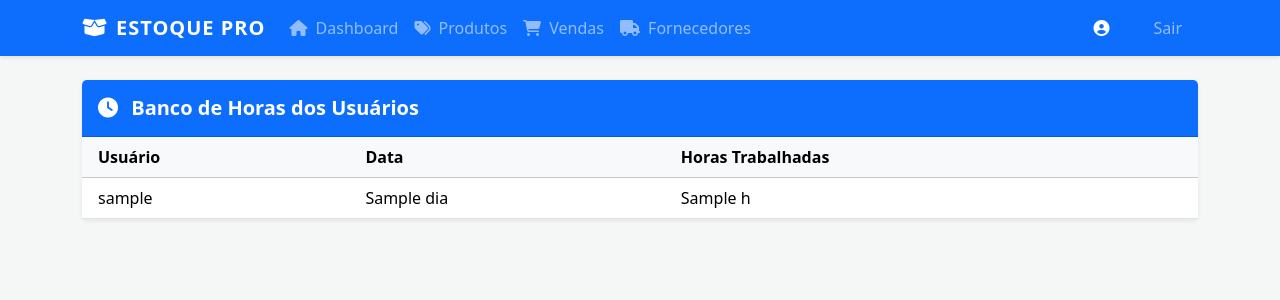
After one commit to gustavosdefreitas/Plataforma-de-Gestao-Estrategica-Textil, a FastAPI app: template templates/banco_horas.html in a window 1280 px wide. The commit adds this page. Shown: the top 300 px of the page. Run offline with FastAPI, Linux system fonts and the light colour scheme; the template is opened without the code that fills it: most values are stand-ins (such as "Sample title", 1, 10 or a date in 2020).

Commit message:
v2.2_inclusao menu banco de horas

```diff
--- a/main.py
+++ b/main.py
@@ -821,6 +821,54 @@ async def listar_logs(
         "total_paginas": total_paginas
     })
 
+
+# --- BANCO DE HORAS ---
+@app.get("/banco-horas", response_class=HTMLResponse)
+async def banco_horas(request: Request):
+    user = get_current_user(request)
+    if not user or user.perfil != "admin":
+        return RedirectResponse(url="/", status_code=303)
+
+    with engine.connect() as conn:
+        resultados = conn.execute(text("""
+            WITH eventos AS (
+                SELECT
+                    username,
+                    acao,
+                    data_evento,
+                    LEAD(data_evento) OVER (
+                        PARTITION BY username, DATE(data_evento)
+                        ORDER BY data_evento
+                    ) AS proximo_evento,
+                    LEAD(acao) OVER (
+                        PARTITION BY username, DATE(data_evento)
+                        ORDER BY data_evento
+                    ) AS proxima_acao
+                FROM logs_sistema
+                WHERE acao IN ('LOGIN', 'LOGOUT')
+            )
+            SELECT
+                username,
+                DATE(data_evento) AS dia,
+                ROUND(SUM(
+                    CASE
+                        WHEN acao = 'LOGIN' AND proxima_acao = 'LOGOUT'
+                        THEN EXTRACT(EPOCH FROM (proximo_evento - data_evento)) / 3600
+                        ELSE 0
+                    END
+                )::numeric, 2) AS horas_trabalhadas
+            FROM eventos
+            GROUP BY username, DATE(data_evento)
+            ORDER BY dia DESC, username
+        """)).fetchall()
+
+    return templates.TemplateResponse("banco_horas.html", {
+        "request": request,
+        "user": user,
+        "resultados": resultados
+    })
+
+
 # --- API ---
 @app.get("/api/produtos/{empresa_id}")
 async def api_listar_produtos(empresa_id: int):
--- /dev/null
+++ b/templates/banco_horas.html
@@ -0,0 +1,41 @@
+{% extends "base.html" %}
+
+{% block title %}Banco de Horas{% endblock %}
+
+{% block content %}
+<div class="card shadow-sm border-0">
+    <div class="card-header bg-primary text-white py-3">
+        <h5 class="mb-0 fw-bold">
+            <i class="fas fa-clock me-2"></i> Banco de Horas dos Usuários
+        </h5>
+    </div>
+    <div class="card-body p-0">
+        <div class="table-responsive">
+            <table class="table table-hover align-middle mb-0">
+                <thead class="table-light">
+                    <tr>
+                        <th class="ps-3">Usuário</th>
+                        <th>Data</th>
+                        <th>Horas Trabalhadas</th>
+                    </tr>
+                </thead>
+                <tbody>
+                    {% for item in resultados %}
+                    <tr>
+                        <td class="ps-3">{{ item.username }}</td>
+                        <td>{{ item.dia }}</td>
+                        <td>{{ item.horas_trabalhadas }} h</td>
+                    </tr>
+                    {% else %}
+                    <tr>
+                        <td colspan="3" class="text-center py-4 text-muted">
+                            Nenhum registro encontrado.
+                        </td>
+                    </tr>
+                    {% endfor %}
+                </tbody>
+            </table>
+        </div>
+    </div>
+</div>
+{% endblock %}
--- a/templates/base.html
+++ b/templates/base.html
@@ -38,6 +38,9 @@
                         <a class="nav-link text-warning" href="/usuarios"><i class="fas fa-users-cog me-1"></i> Usuários</a>
                     </li>
                     <li class="nav-item">
+                        <a class="nav-link" href="/banco-horas"><i class="fas fa-clock me-2"></i> Banco de Horas</a>
+                    </li>
+                    <li class="nav-item">
                         <a class="nav-link text-info" href="/empresas"><i class="fas fa-city me-1"></i> Empresas</a>
                     </li>
                     <li class="nav-item">
```
